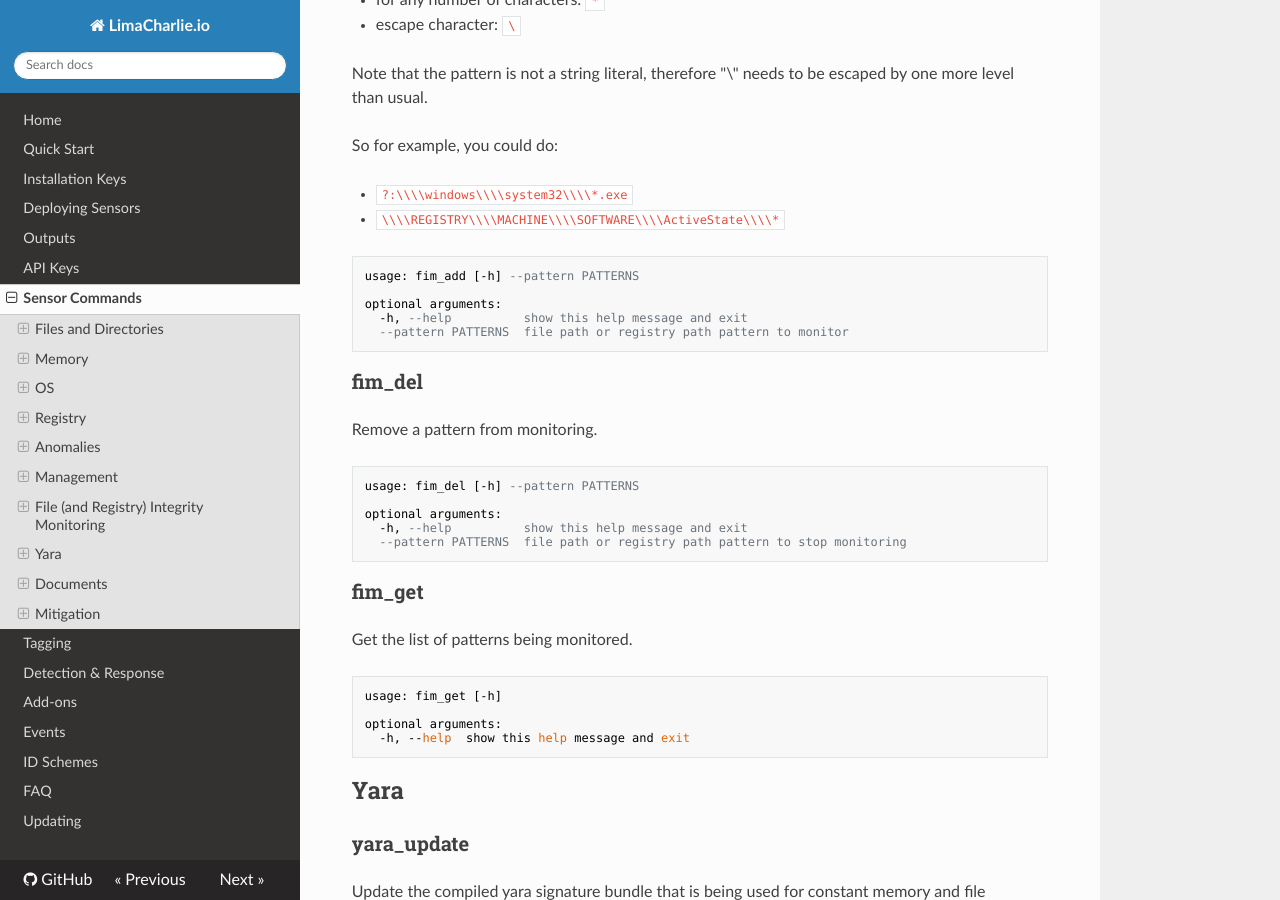
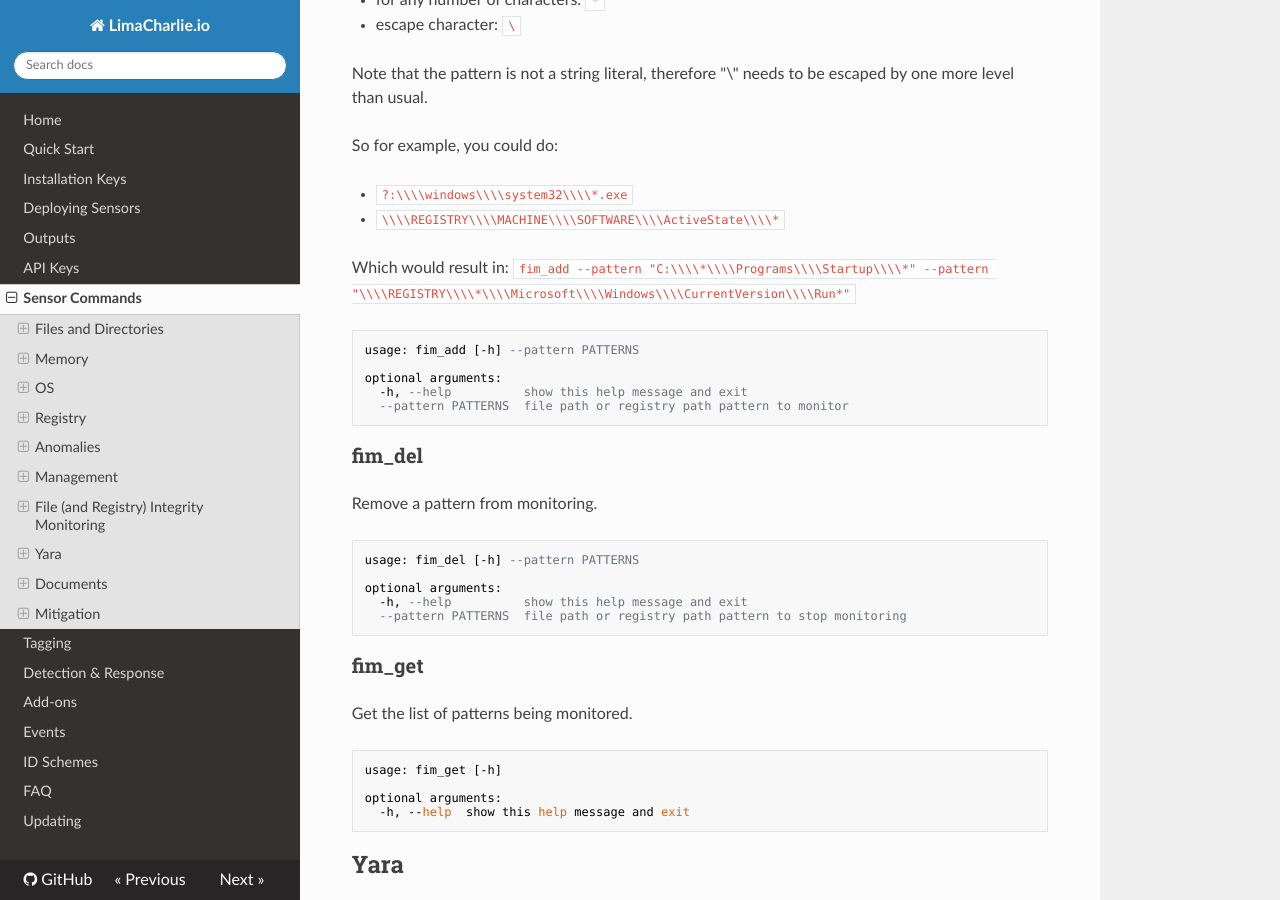
Before and after one commit to refractionPOINT/lce_doc, an MkDocs documentation site: the page built from docs/sensor_commands.md, in a window 1280 px wide and 900 px high, scrolled down 10752 px. Built offline with MkDocs 1.6.1, drawn with Linux system fonts in a browser that asks for light colours; nearby versions of some CDN libraries; old or Windows-style settings are respelled for this version of MkDocs.

Commit message:
Adding an fim_add example.

````diff
--- a/docs/sensor_commands.md
+++ b/docs/sensor_commands.md
@@ -479,6 +479,8 @@ So for example, you could do:
 * `?:\\\\windows\\\\system32\\\\*.exe`
 * `\\\\REGISTRY\\\\MACHINE\\\\SOFTWARE\\\\ActiveState\\\\*`
 
+Which would result in: `fim_add --pattern "C:\\\\*\\\\Programs\\\\Startup\\\\*" --pattern "\\\\REGISTRY\\\\*\\\\Microsoft\\\\Windows\\\\CurrentVersion\\\\Run*"`
+
 ```
 usage: fim_add [-h] --pattern PATTERNS
 
````
